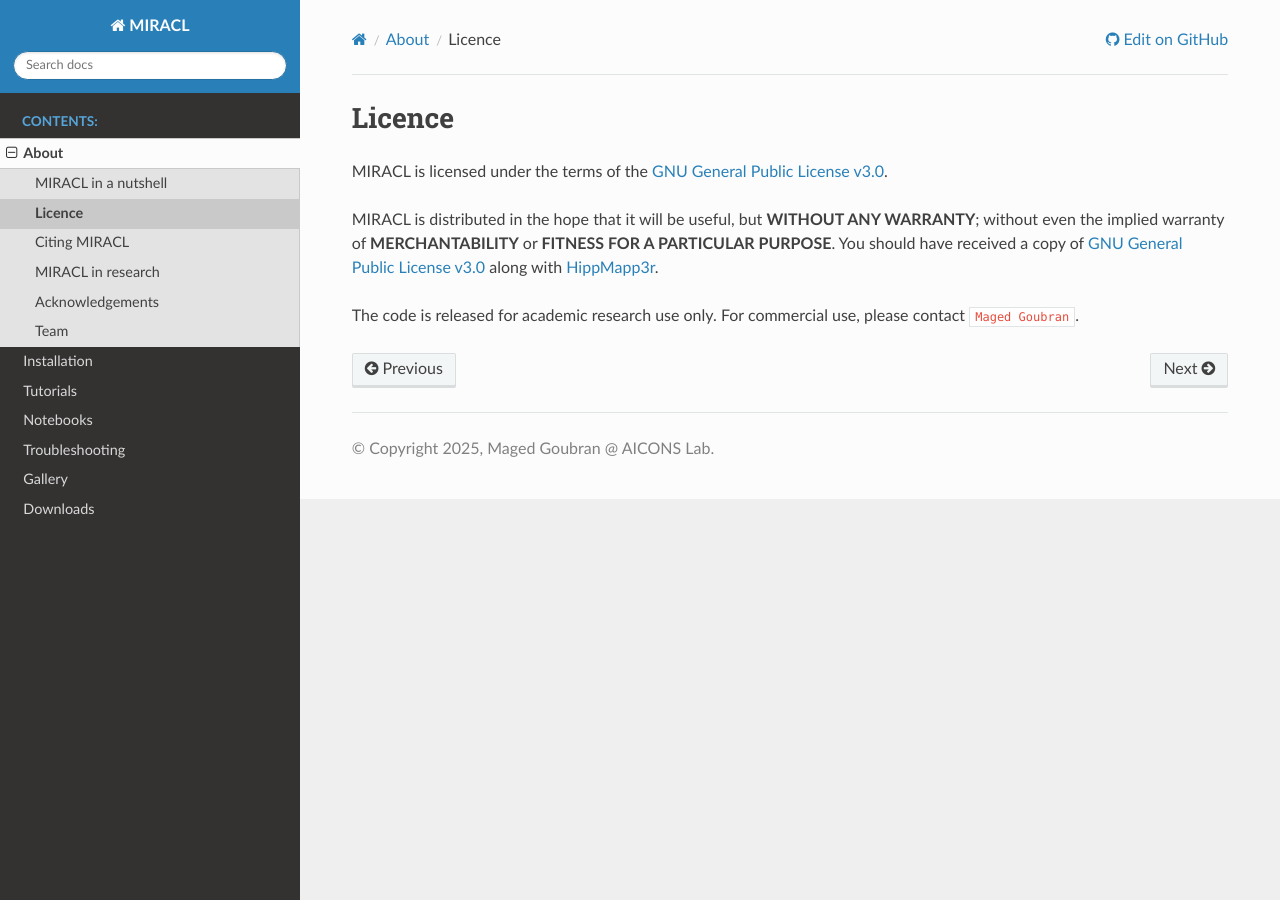
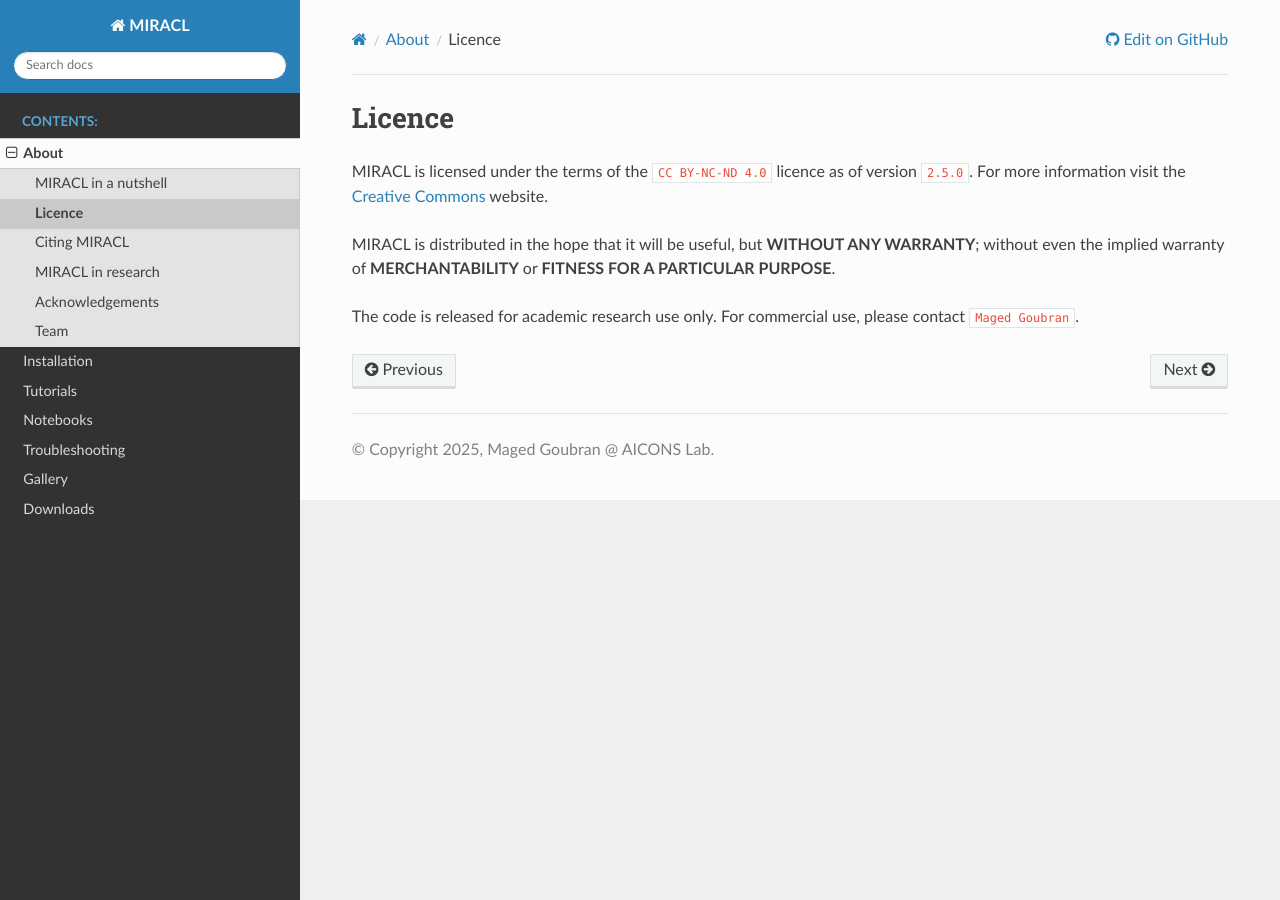
Before and after one commit to AICONSlab/MIRACL, a Sphinx documentation site: the page built from docs/about/license.rst, in a window 1280 px wide. Built offline with Sphinx 7.4.7 and the Read the Docs theme 3.1.0, drawn with Linux system fonts in a browser that asks for light colours; cross-references to code outside the pages are shown as plain code.

Commit message:
[fix] change licence entry on RTD

```diff
--- a/docs/about/license.rst
+++ b/docs/about/license.rst
@@ -1,14 +1,13 @@
 Licence
 #######
 
-MIRACL is licensed under the terms of the
-`GNU General Public License v3.0 <https://www.gnu.org/licenses/gpl-3.0.en.html>`_.
+MIRACL is licensed under the terms of the ``CC BY-NC-ND 4.0`` licence as of version ``2.5.0``.
+For more information visit the
+`Creative Commons <https://creativecommons.org/licenses/by-nc-nd/4.0/legalcode.en>`_ website.
 
 MIRACL is distributed in the hope that it will be useful, but **WITHOUT ANY
 WARRANTY**; without even the implied warranty of **MERCHANTABILITY** or
-**FITNESS FOR A PARTICULAR PURPOSE**. You should have received a copy of
-`GNU General Public License v3.0 <https://www.gnu.org/licenses/gpl-3.0.en.html>`_
-along with `HippMapp3r <https://github.com/AICONSlab/HippMapp3r>`_.
+**FITNESS FOR A PARTICULAR PURPOSE**.
 
 The code is released for academic research use only. For commercial use,
 please contact :email:`Maged Goubran <maged.goubran@utoronto.ca>`.
```
